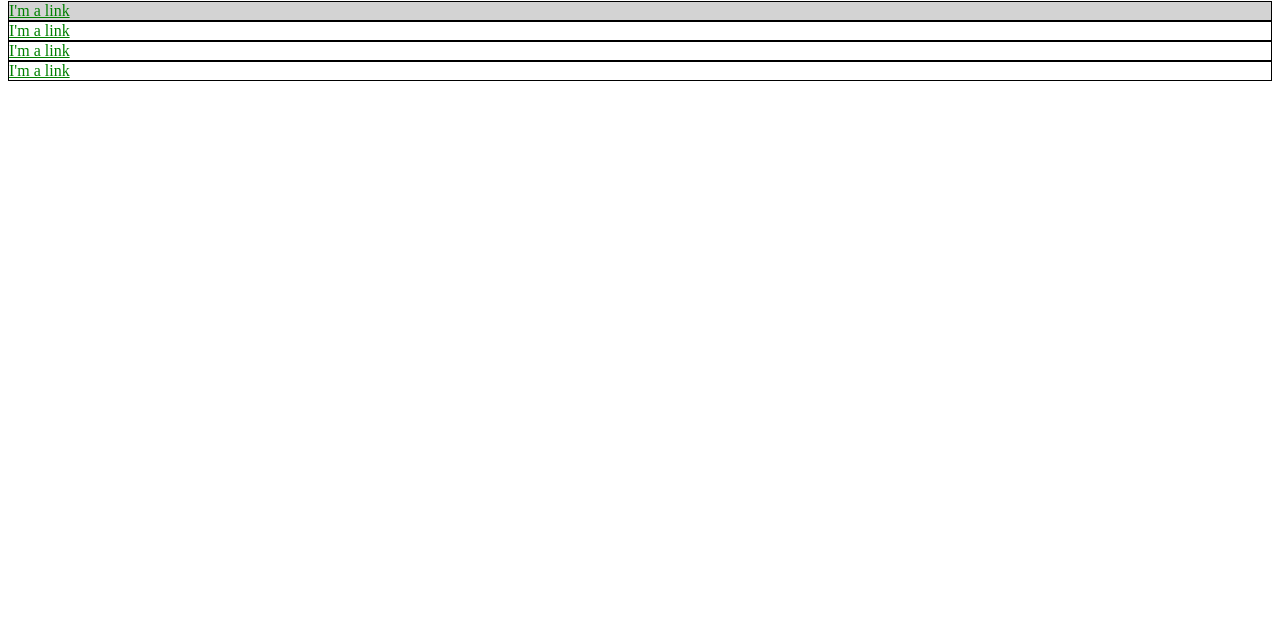
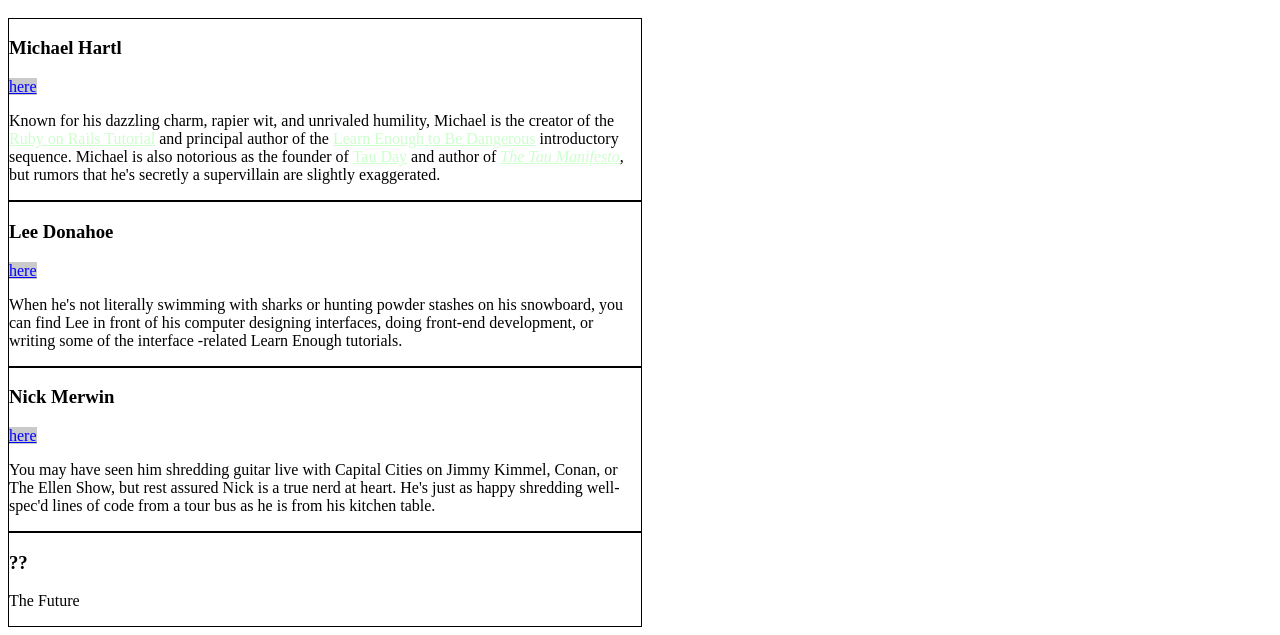
Before and after one commit to haywardz/sample_css, a plain HTML site: page index.html in a window 1280 px wide. Shown: the part 200-835 px from the top of the page. Before the commit the page ends 800 px from the top, so only its background shows below. Drawn offline with Linux system fonts and the light colour scheme.

Commit message:
Add css styles to index.html

```diff
--- a/index.html
+++ b/index.html
@@ -4,18 +4,27 @@
     <title>Test Page: Don't Panic</title>
     <meta charset="utf-8">
     <style>
+      /* GLOBAL STYLES */
       a {
-        color: red;
+        color: #ff0000;
       }
-
-      #exec-bio {
-        background-color: lightgray;
+      h2 {
+        font-size: 30px;
+      }
+      /* SOCIAL STYLES */
+      .social-link {
+        color: blue;
+        background: rgba(150,150,150,.5)
+      }
+      /* BIO STYLES */
+      .bio-wrapper {
       }
       .bio-box {
         border: 1px solid black;
+        width: 50%;
       }
-      .bio-box a {
-        color:green;
+      .bio-copy a {
+        color: rgba(0,255,0,.2)
       }
     </style>
   </head>
@@ -33,17 +42,64 @@
       </li>
     </ul>
     <h2>I'm an h2</h2>
-    <div id="exec-bio" class="bio-box">
-      <a href="http://example.com/">I'm a link</a>
+    <div class="bio-wrapper">
+      <div class="bio-box">
+        <h3>Michael Hartl</h3>
+        <a href="http://twitter.com/mhartl" class="social-link">
+          here
+        </a>
+        <div class="bio-copy">
+          <p>
+            Known for his dazzling charm, rapier wit, and unrivaled humility,
+            Michael is the creator of the
+            <a href="http://railstutorial.org/">Ruby on Rails
+            Tutorial</a> and principal author of the
+            <a href="http://learnenough.com/">
+            Learn Enough to Be Dangerous</a> introductory sequence. Michael
+            is also notorious as the founder of
+            <a href="http://tauday.com/">Tau Day</a> and author of
+            <a href="http://tauday.com/tau-manifesto"><em>The Tau
+            Manifesto</em></a>, but rumors that he's secretly a supervillain
+            are slightly exaggerated.
+          </p>
+        </div>
       </div>
       <div class="bio-box">
-      <a href="http://example.com/">I'm a link</a>
+        <h3>Lee Donahoe</h3>
+        <a href="https://twitter.com/leedonahoe" class="social-link">
+          here
+        </a>
+        <div class="bio-copy">
+          <p>
+            When he's not literally swimming with sharks or hunting powder stashes on
+            his snowboard, you can find Lee in front of his computer designing
+            interfaces, doing front-end development, or writing some of the interface
+            -related Learn Enough tutorials.
+          </p>
+        </div>
       </div>
       <div class="bio-box">
-      <a href="http://example.com/">I'm a link</a>
+        <h3>Nick Merwin</h3>
+        <a href="https://twitter.com/nickmerwin" class="social-link">
+          here
+        </a>
+        <div class="bio-copy">
+          <p>
+            You may have seen him shredding guitar live with Capital Cities on Jimmy
+            Kimmel, Conan, or The Ellen Show, but rest assured Nick is a true nerd at
+            heart. He's just as happy shredding well-spec'd lines of code from a tour
+            bus as he is from his kitchen table.
+          </p>
+        </div>
       </div>
       <div class="bio-box">
-      <a href="http://example.com/">I'm a link</a>
+        <h3>??</h3>
+        <div class="bio-copy">
+          <p>
+            The Future
+          </p>
+        </div>
+      </div>
     </div>
   </body>
 </html>
```
Lines whose indentation alone changed are shown as unchanged.
